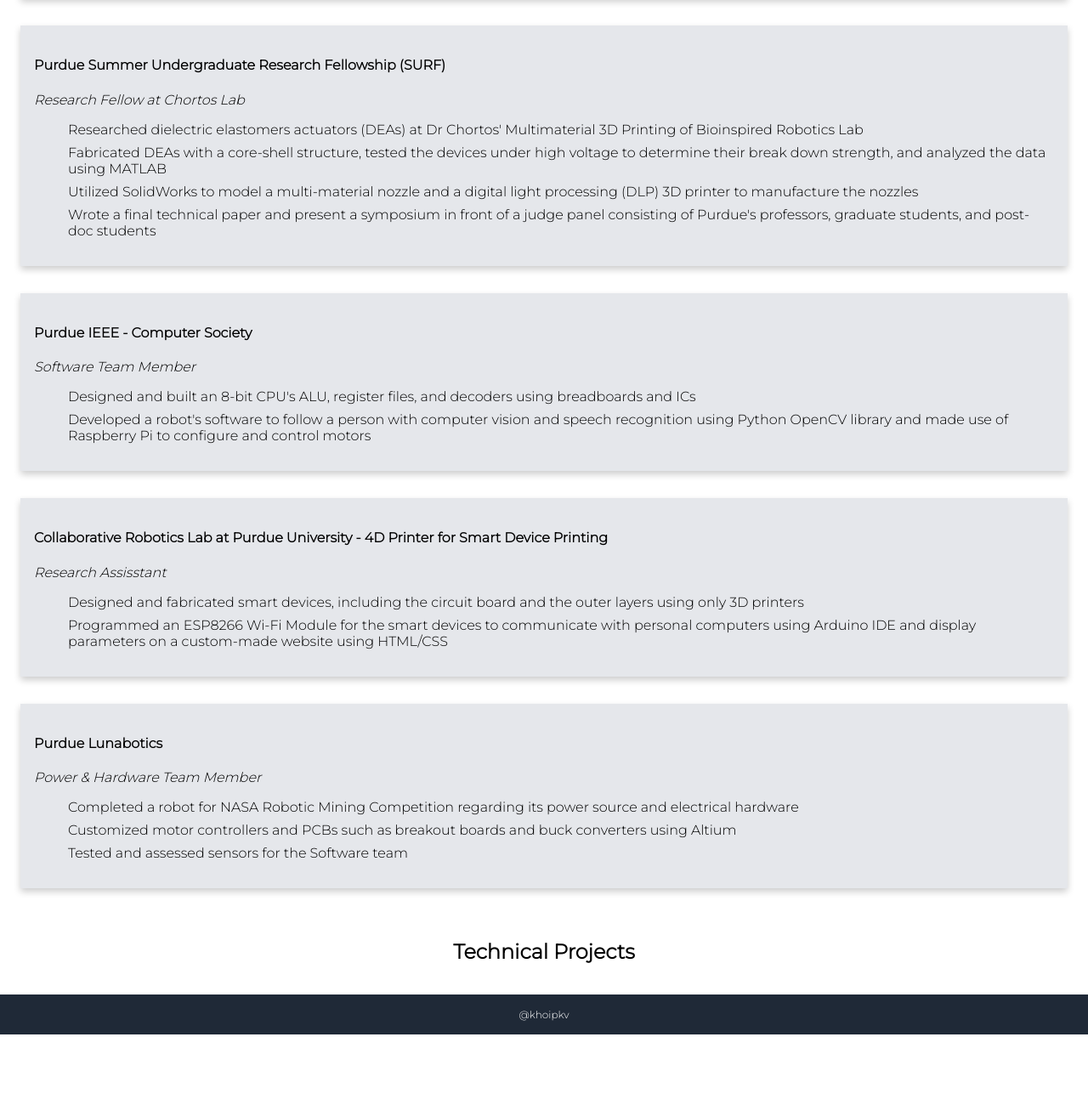
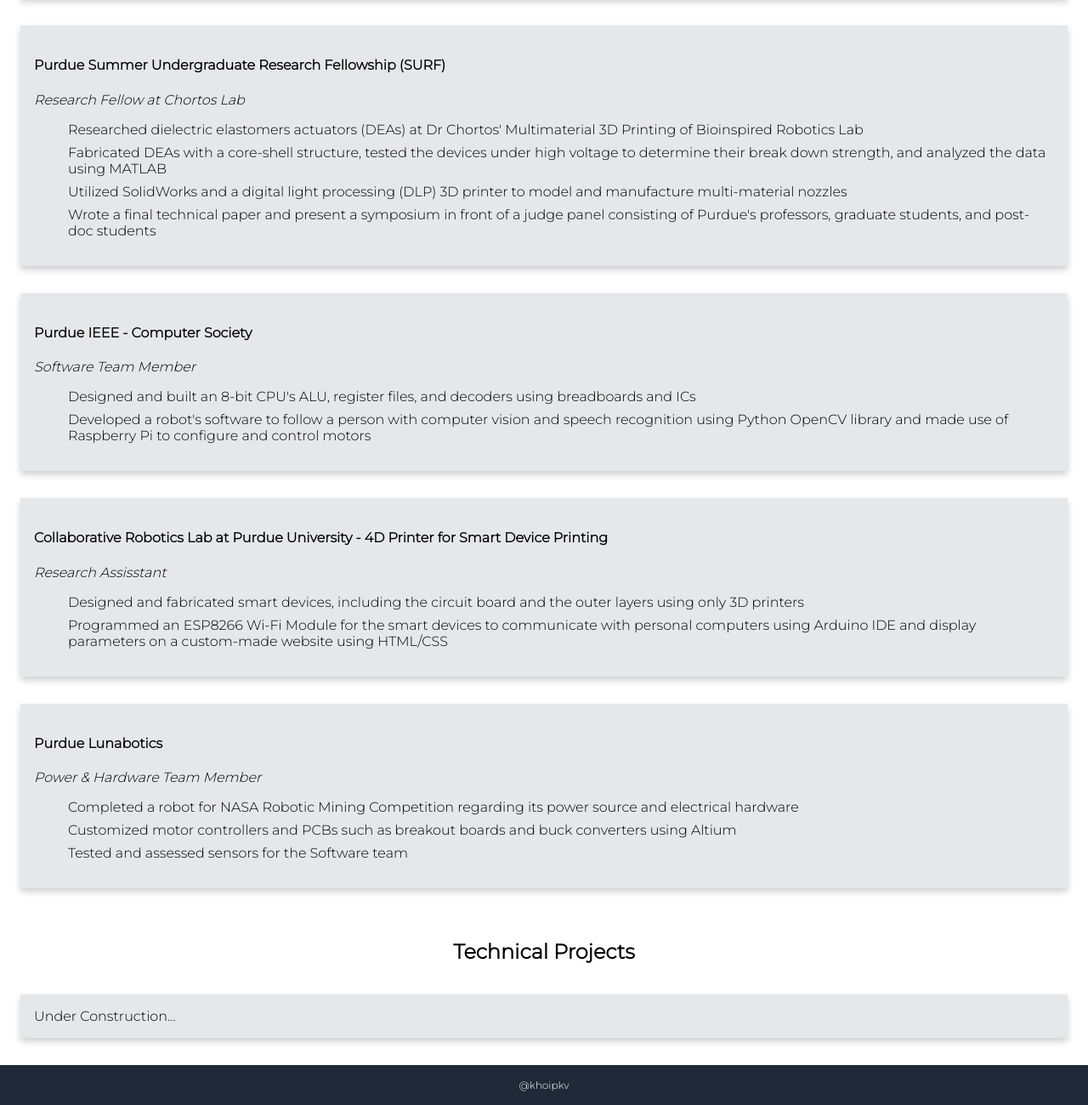
Before and after one commit to khoipkv/khoipkv.github.io, a plain HTML site: page index.html in a window 1280 px wide. Shown: the part 1050-2350 px from the top of the page at 85% size. Before the commit the page ends 2267 px from the top, so only its background shows below. Drawn offline with Linux system fonts and the light colour scheme.

Commit message:
Update Wording

```diff
--- a/index.html
+++ b/index.html
@@ -83,7 +83,7 @@
             <ul>
                 <li>Researched dielectric elastomers actuators (DEAs) at Dr Chortos' Multimaterial 3D Printing of Bioinspired Robotics Lab</li>
                 <li>Fabricated DEAs with a core-shell structure, tested the devices under high voltage to determine their break down strength, and analyzed the data using MATLAB</li>
-                <li>Utilized SolidWorks to model a multi-material nozzle and a digital light processing (DLP) 3D printer to manufacture the nozzles</li>
+                <li>Utilized SolidWorks and a digital light processing (DLP) 3D printer to model and manufacture multi-material nozzles</li>
                 <li>Wrote a final technical paper and present a symposium in front of a judge panel consisting of Purdue's professors, graduate students, and post-doc students</li>
             </ul>
         </div>
@@ -119,6 +119,7 @@
     <!-- Projects -->
     <div class="projects">
         <h2>Technical Projects</h2>
+        <div class="card">Under Construction...</div>
     </div>
 
     <!-- Footer -->
--- a/style.css
+++ b/style.css
@@ -173,7 +173,9 @@ a {
 /* Details */
 .projects {
     display: flex;
+    flex-direction: column;
     justify-content: center;
+    align-items: center;
 }
 
 /* ---------------------------------------------------- */
```
